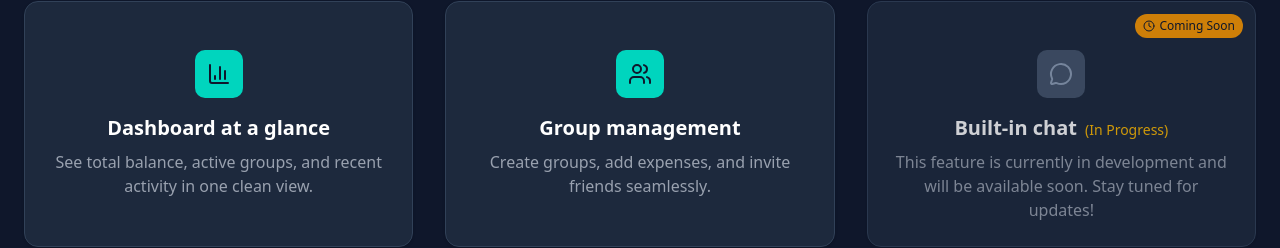
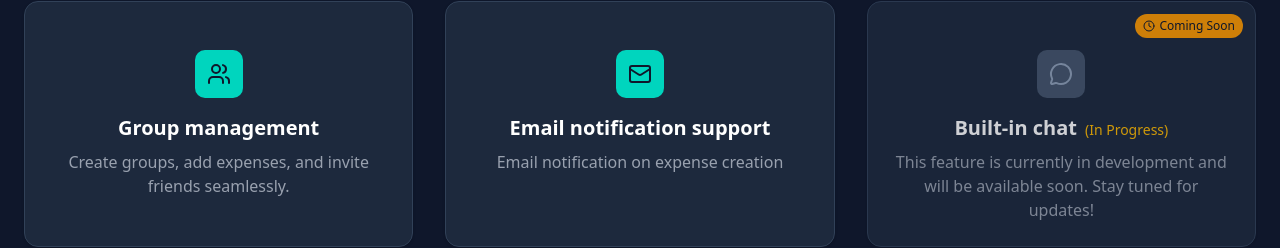
Before and after one commit to karunya10/split-ease-frontend, a Next.js app: page / in a window 1280 px wide. Shown: the part 359-607 px from the top of the page. Built offline with nearby package versions, Linux system fonts and the light colour scheme; no server answers.

Commit message:
feat: replace Dashboard feature with Email notification support in FeatureGrid

```diff
--- a/src/app/(home)/components/FeatureGrid.tsx
+++ b/src/app/(home)/components/FeatureGrid.tsx
@@ -1,18 +1,17 @@
 import { Card, CardContent } from "@/components/ui/card";
-import { BarChart3, Users, MessageCircle, Clock } from "lucide-react";
+import { Users, MessageCircle, Clock, Mail } from "lucide-react";
 
 const features = [
-  {
-    icon: BarChart3,
-    title: "Dashboard at a glance",
-    description:
-      "See total balance, active groups, and recent activity in one clean view.",
-    status: "available",
-  },
   {
     icon: Users,
     title: "Group management",
     description: "Create groups, add expenses, and invite friends seamlessly.",
+    status: "available",
+  },
+  {
+    icon: Mail,
+    title: "Email notification support",
+    description: "Email notification on expense creation",
     status: "available",
   },
   {
```
